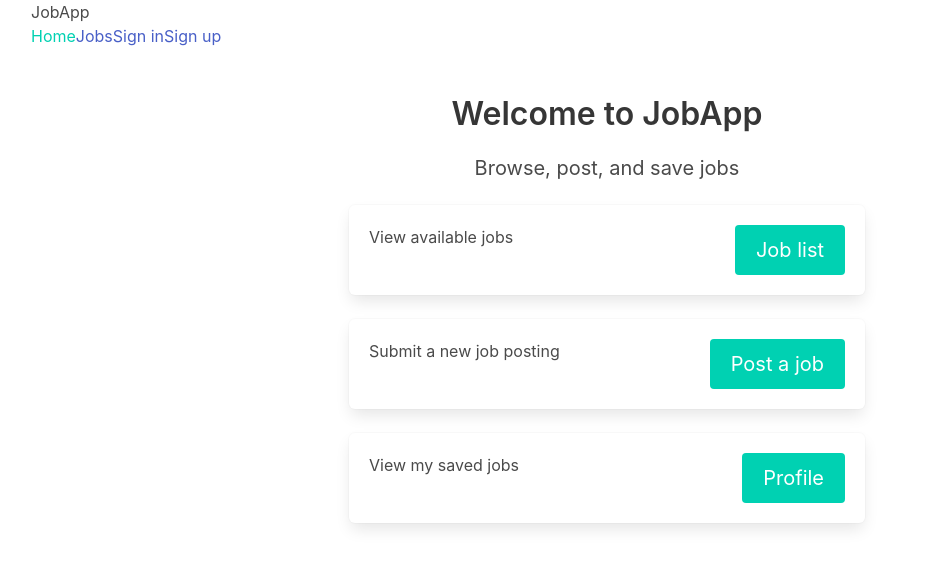
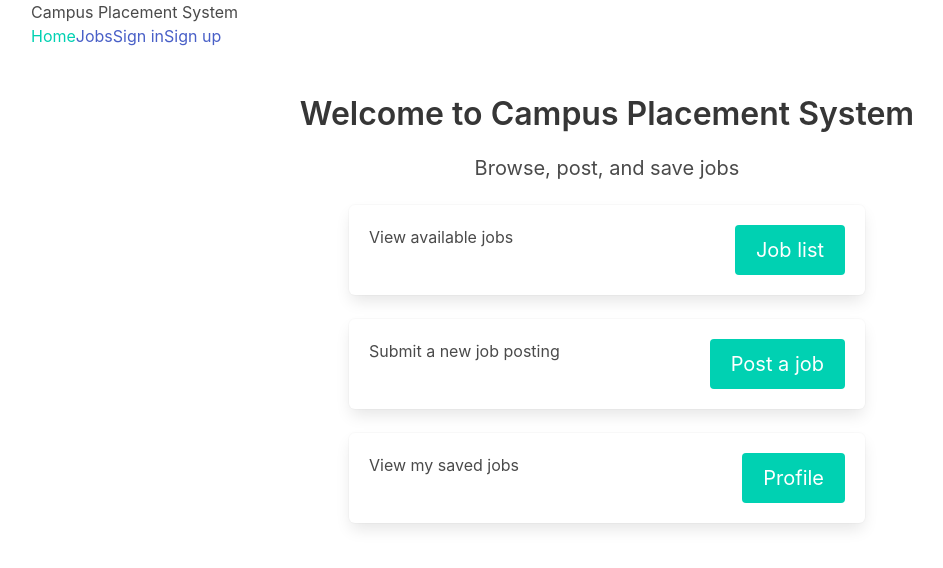
Before and after one commit to vyshnavsdeepak/vuejs-job-app, a Vue app: page / in a window 1280 px wide. Shown: the top 568 px of the page, without its empty margins (33-976 px from the left). Built offline with nearby package versions, Linux system fonts and the light colour scheme; no server answers; the database is empty; what vuefire would draw is missing.

Commit message:
Campus placement System Title

```diff
--- a/index.html
+++ b/index.html
@@ -4,7 +4,7 @@
     <meta charset="utf-8">
     <meta http-equiv="X-UA-Compatible" content="IE=edge">
     <meta name="viewport" content="width=device-width, initial-scale=1">
-    <title>jobapp</title>
+    <title>Campus Placement System</title>
     <link rel="icon" type="image/png" sizes="32x32" href="/static/img/icons/favicon-32x32.png">
     <link rel="icon" type="image/png" sizes="16x16" href="/static/img/icons/favicon-16x16.png">
     <!--[if IE]><link rel="shortcut icon" href="/static/img/icons/favicon.ico"><![endif]-->
--- a/src/App.vue
+++ b/src/App.vue
@@ -4,7 +4,7 @@
       <nav class="nav has-shadow">
         <div class="container">
           <div class="nav-left">
-            <h1 class="nav-item">JobApp</h1>
+            <h1 class="nav-item">Campus Placement System</h1>
           </div>
           <span class="nav-toggle" @click="toggleNav">
             <span></span>
--- a/src/components/Home.vue
+++ b/src/components/Home.vue
@@ -1,6 +1,6 @@
 <template>
   <section class="section">
-    <h2 class="title has-text-centered">Welcome to JobApp</h2>
+    <h2 class="title has-text-centered">Welcome to Campus Placement System</h2>
     <div class="columns">
       <div class="column is-half is-offset-one-quarter">
         <p class="subtitle has-text-centered">Browse, post, and save jobs</p>
```
Also changed, not shown: 1 other file (tests, documents, lock files or other folders).
